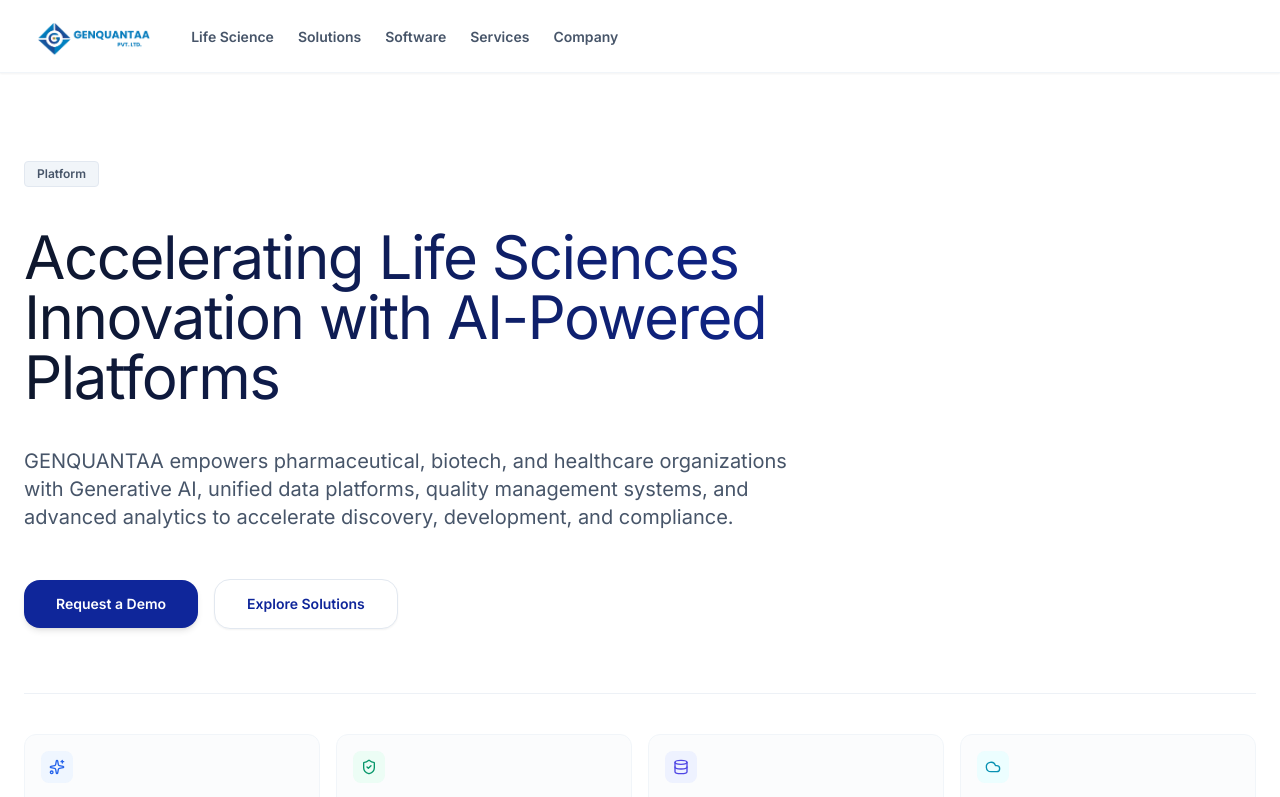
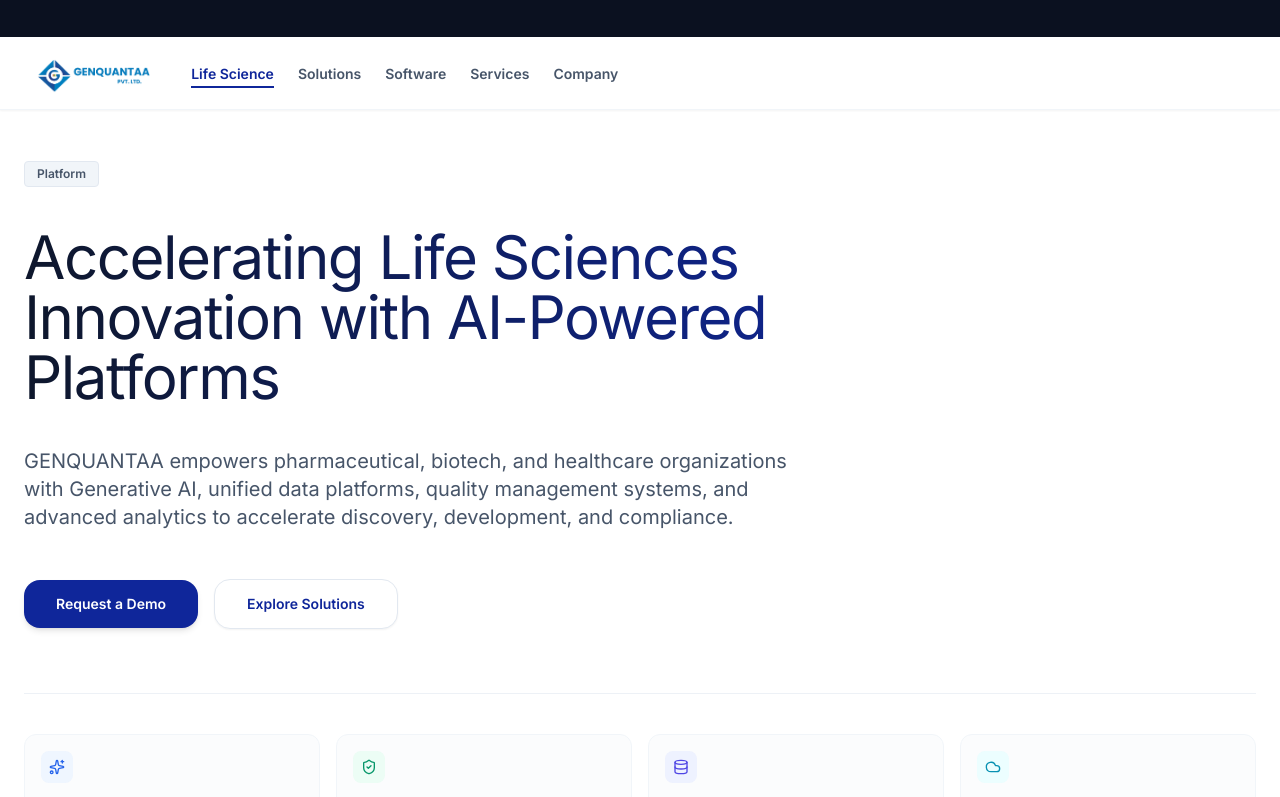
Before and after one commit to Rahullll101/biologics-latchbio, a React (Vite) app: page /home in a window 1280 px wide. Shown: the top 797 px of the page. Built offline with nearby package versions, Linux system fonts and the light colour scheme.

Commit message:
feat: add responsive Navbar component with integrated discovery and solution navigation menus

```diff
--- a/src/components/Navbar.tsx
+++ b/src/components/Navbar.tsx
@@ -38,7 +38,7 @@
   const isDigitalTwinPath = location.pathname === '/digital-twin';
 
   const isServicesPath = location.pathname === '/services';
-  const isPlatformPath = location.pathname === '/discovery';
+  const isPlatformPath = location.pathname === '/home' || location.pathname === '/';
   const isCompanyPath = location.pathname === '/company';
 
   const handleMouseEnter = (linkName: string) => {
@@ -443,11 +443,22 @@
 
   return (
     <div className="fixed top-0 left-0 right-0 w-full z-50 shadow-sm border-b border-slate-100 bg-white">
+      {/* Top Banner Marquee */}
+      <div className="bg-[#0b1120] text-white py-1.5 text-xs sm:text-sm font-semibold tracking-wide">
+        <marquee scrollamount="5">
+          <span className="mx-8">Accelerating Life Sciences Innovation with AI-Powered Platforms</span>
+          <span className="mx-8">Accelerating Life Sciences Innovation with AI-Powered Platforms</span>
+          <span className="mx-8">Accelerating Life Sciences Innovation with AI-Powered Platforms</span>
+          <span className="mx-8">Accelerating Life Sciences Innovation with AI-Powered Platforms</span>
+          <span className="mx-8">Accelerating Life Sciences Innovation with AI-Powered Platforms</span>
+        </marquee>
+      </div>
+
       {/* Navigation Bar */}
       <header className="w-full bg-white py-4 px-4 sm:px-8 flex items-center justify-between relative">
         <div className="flex items-center gap-8">
           {/* Logo */}
-          <Link to="/home" className="flex items-center group cursor-pointer shrink-0">
+          <Link to="/discovery-solution" className="flex items-center group cursor-pointer shrink-0">
             <img src="/logo.png" alt="GENQUANTAA Logo" className="h-10 w-auto object-contain" />
           </Link>
 
@@ -455,7 +466,7 @@
             {/* Product Link */}
             <div className="py-2" onMouseEnter={() => handleMouseEnter('product')} onMouseLeave={handleMouseLeave}>
               <Link
-                to="/discovery"
+                to="/home"
                 className={`text-sm font-semibold transition-colors relative py-1 ${
                   isPlatformPath || hoveredLink === 'product'
                     ? 'text-[#0f269a] font-bold border-b-2 border-[#0f269a] pb-1'
@@ -963,7 +974,7 @@
         <div className="lg:hidden border-t border-slate-100 bg-white shadow-lg">
           <nav className="flex flex-col py-4 px-6 gap-2">
             <Link
-              to="/discovery"
+              to="/home"
               onClick={() => setIsMenuOpen(false)}
               className={`text-sm font-semibold py-2 px-3 rounded-lg transition-all ${isPlatformPath
                   ? 'text-[#0f269a] bg-[#0f269a]/5 font-bold'
```
